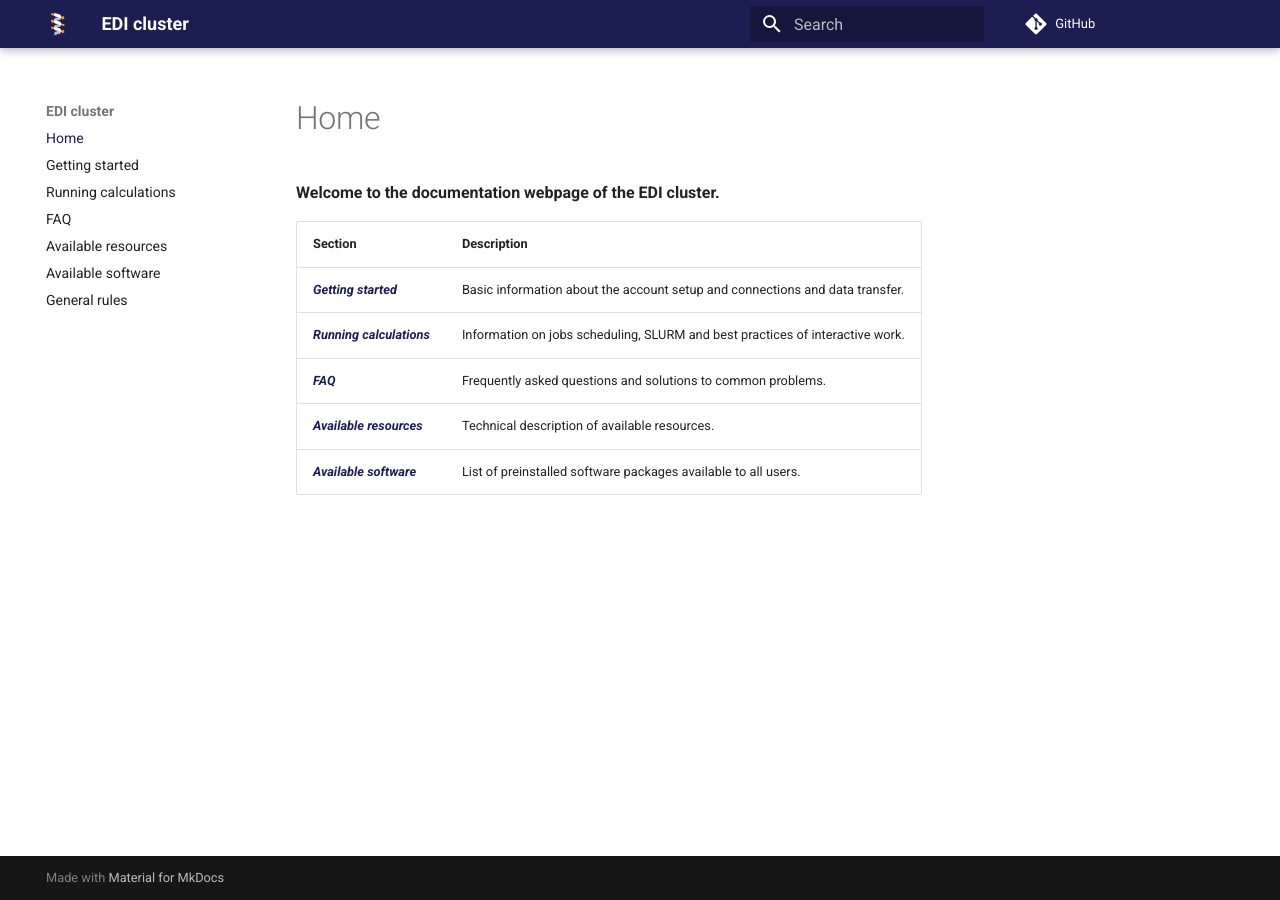
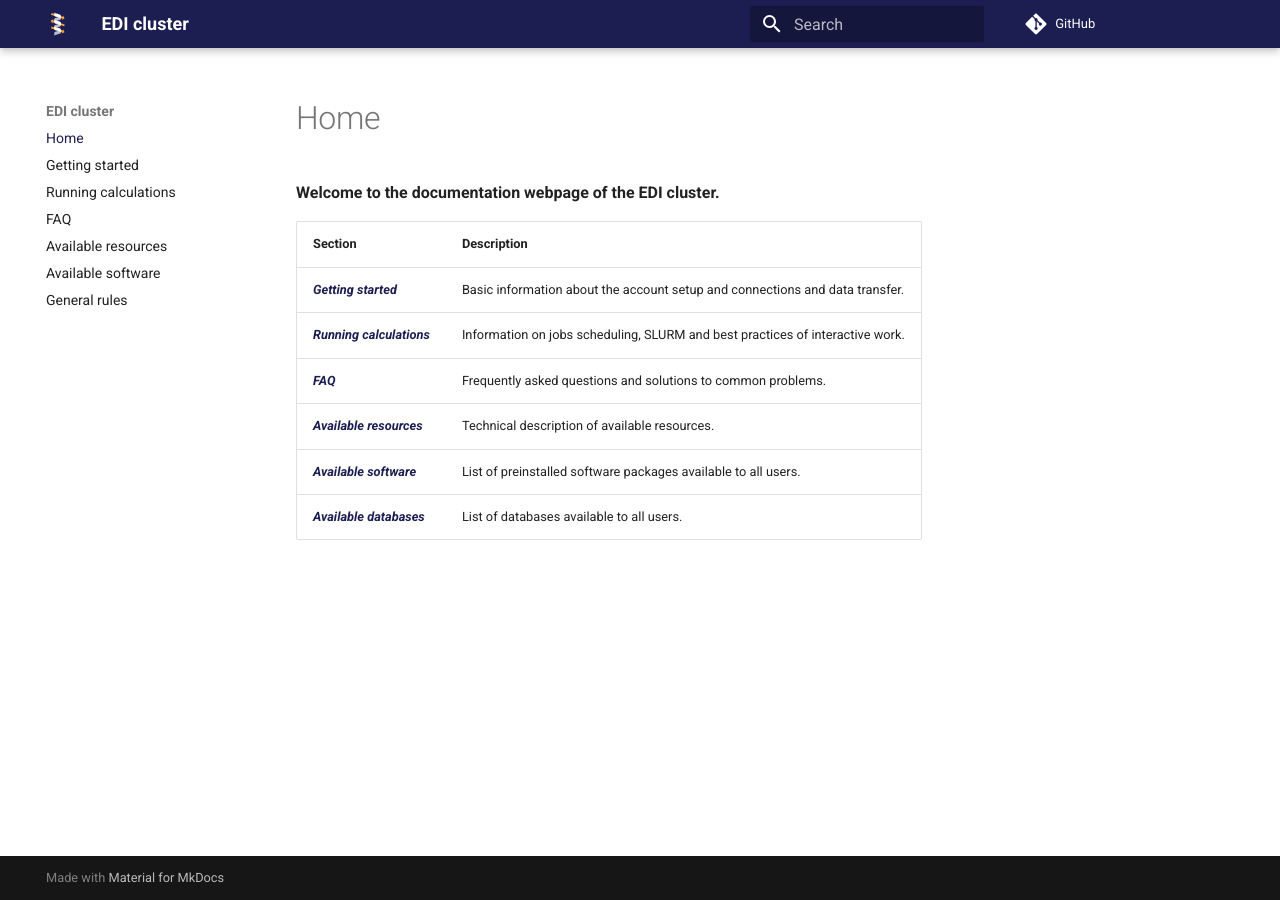
Before and after one commit to labstructbioinf/edi, an MkDocs documentation site: the page built from docs/index.md, in a window 1280 px wide. Built offline with MkDocs 1.6.1 and Material for MkDocs 9.7.7, drawn with Linux system fonts in a browser that asks for light colours; comment, search, counter and statistics services are not loaded.

Commit message:
Update index.md - databases added

```diff
--- a/docs/index.md
+++ b/docs/index.md
@@ -7,3 +7,4 @@
 | [***FAQ***](faq.md) | Frequently asked questions and solutions to common problems. |
 | [***Available resources***](resources.md) | Technical description of available resources. |
 | [***Available software***](software.md) | List of preinstalled software packages available to all users. |
+| [***Available databases***](databases.md) | List of databases available to all users. |
```
